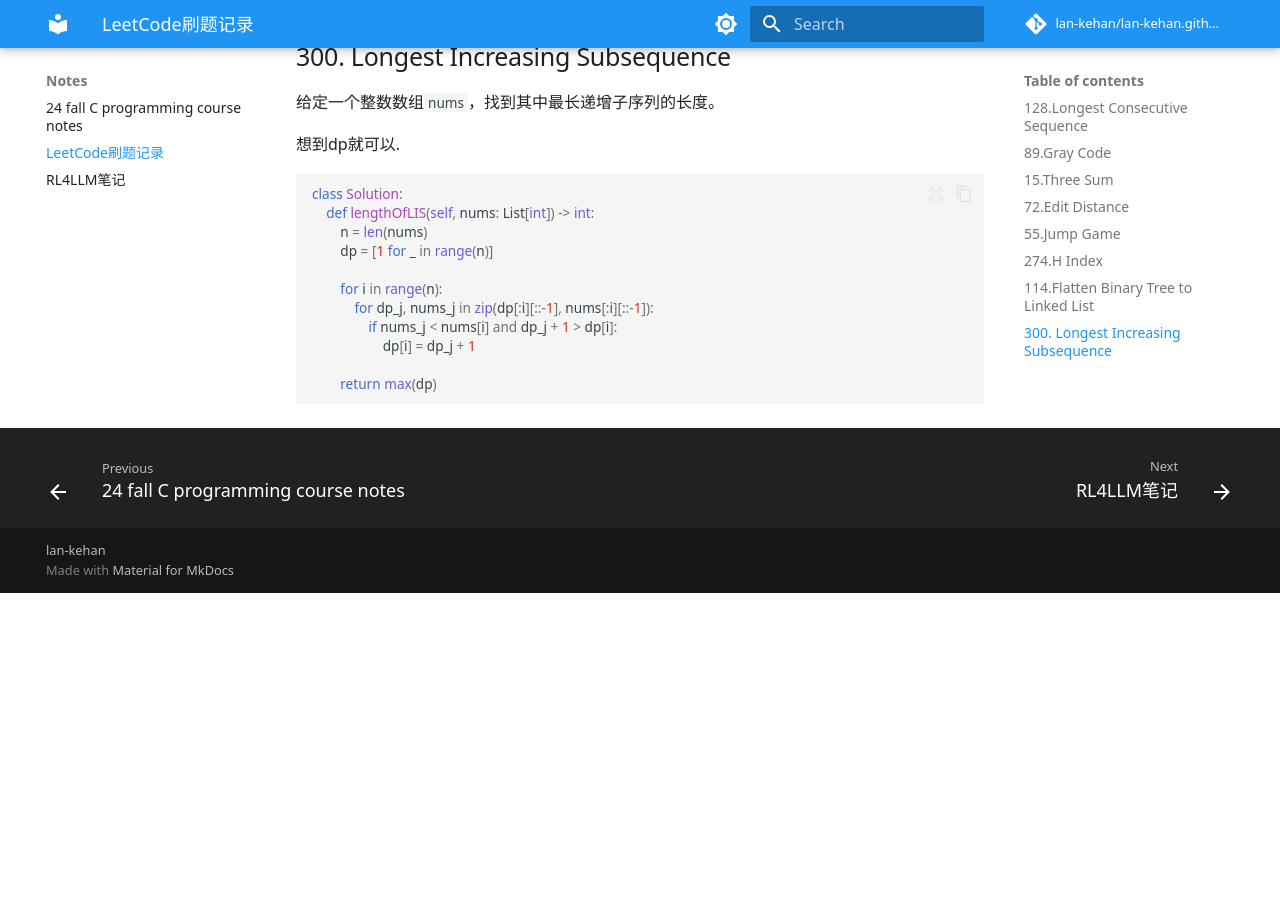
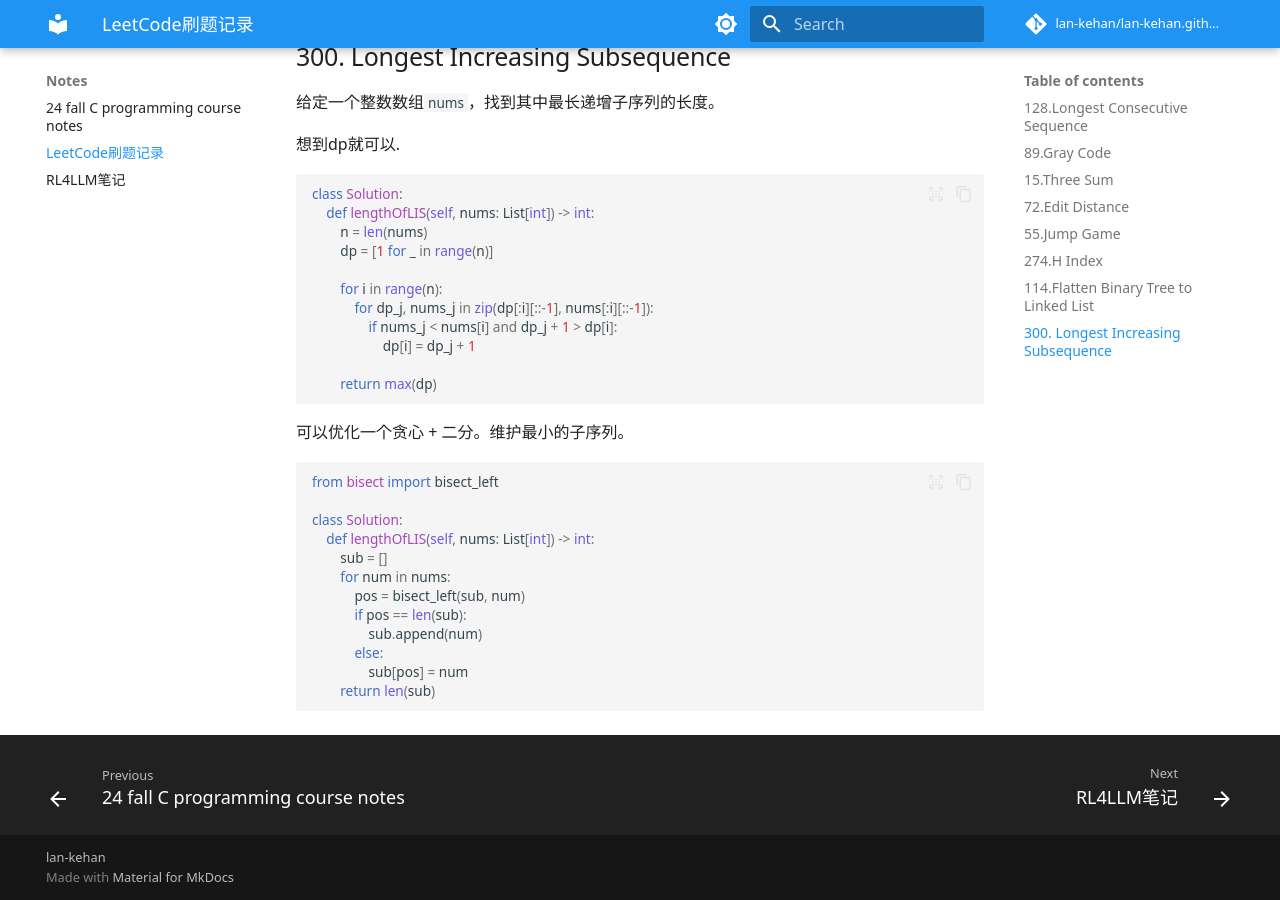
Before and after one commit to lan-kehan/lan-kehan.github.io, an MkDocs documentation site: the page built from docs/section2/LeetCode.md, in a window 1280 px wide and 900 px high, scrolled down 5472 px. Built offline with MkDocs 1.6.1 and Material for MkDocs 9.7.7, drawn with Linux system fonts in a browser that asks for light colours; some web fonts are replaced; comment, search, counter and statistics services are not loaded; before the commit the page ends 6065 px from its top, so only the background shows below that.

Commit message:
adding notes

````diff
--- a/docs/section2/LeetCode.md
+++ b/docs/section2/LeetCode.md
@@ -284,3 +284,20 @@ class Solution:
 
         return max(dp)
 ```
+
+可以优化一个贪心 + 二分。维护最小的子序列。
+
+```python
+from bisect import bisect_left
+
+class Solution:
+    def lengthOfLIS(self, nums: List[int]) -> int:
+        sub = []
+        for num in nums:
+            pos = bisect_left(sub, num)
+            if pos == len(sub):
+                sub.append(num)
+            else:
+                sub[pos] = num
+        return len(sub)
+```
````
